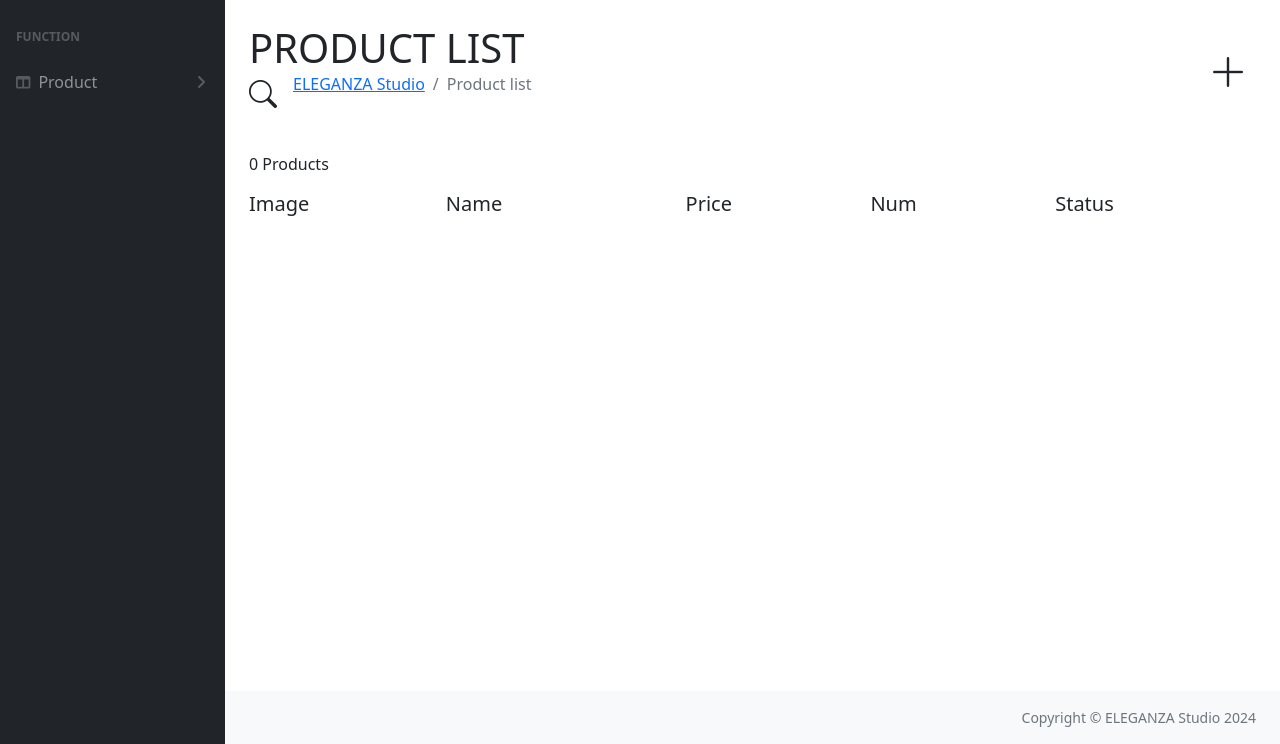
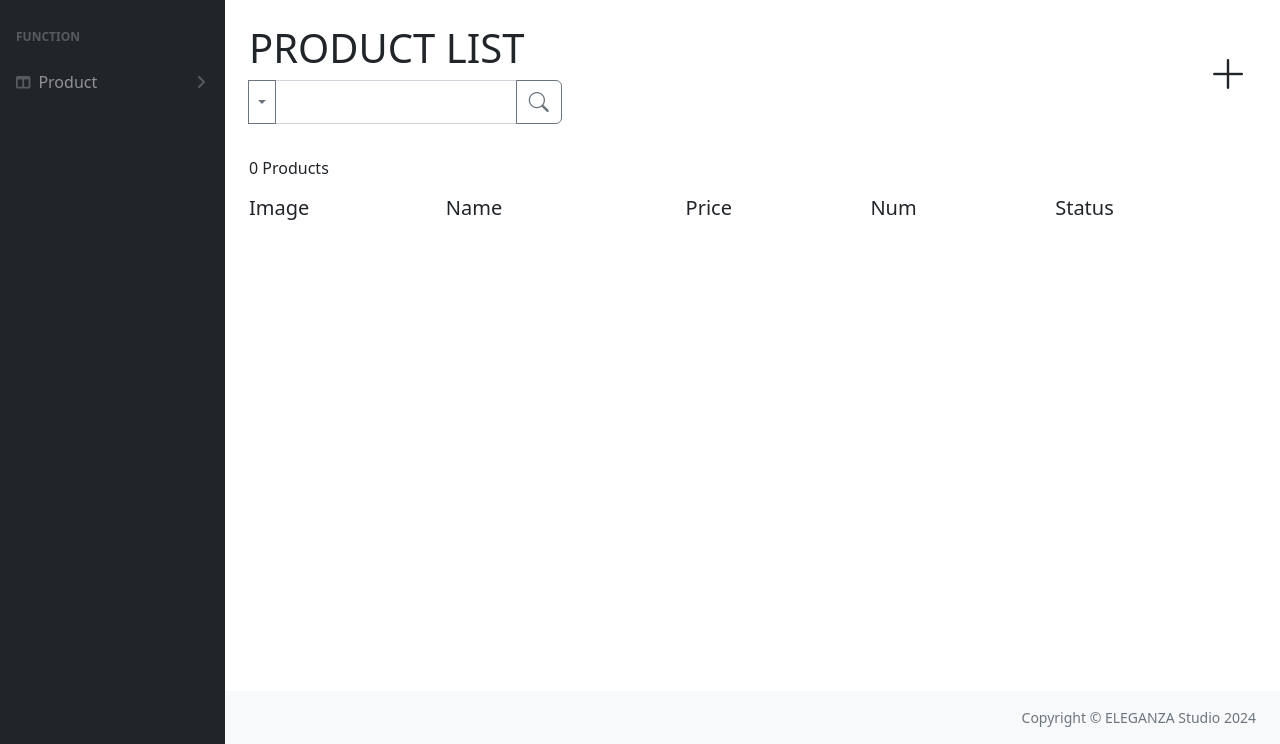
Before and after one commit to Wuuups/ELEGANZA, a PHP site: page /product-list.php in a window 1280 px wide. Shown: the part 56-800 px from the top of the page. Run offline with PHP 8.4, Linux system fonts and the light colour scheme; data comes from the database, SQL or seed files in the repository; data that the repository does not hold is empty; some libraries are stand-ins or nearby versions.

Commit message:
git整合

```diff
--- a/pages/product-list.php
+++ b/pages/product-list.php
@@ -140,14 +140,24 @@ $imgRows = $imgResult->fetch_all(MYSQLI_ASSOC);
             <div class="container-fluid px-4">
                <div class="d-flex justify-content-between align-items-center my-4">
                   <div>
-                     <h1 class="mb-0">PRODUCT LIST</h1>
-                     <div class="d-flex align-content-center">
-                        <i class="bi bi-search fs-3 me-3"></i>
-                        <ol class="breadcrumb mb-4">
-                           <li class="breadcrumb-item"><a href="index.php">ELEGANZA Studio</a></li>
-                           <li class="breadcrumb-item active">Product list</li>
-                        </ol>
+                     <h1 class="mb-2">PRODUCT LIST</h1>
+                     <!-- <div class="d-flex align-content-center"> -->
+                     <div class="input-group">
+                        <ul class="dropdown-menu dropdown-menu-start">
+                           <li><a class="dropdown-item" href="#">Name</a></li>
+                           <li><a class="dropdown-item" href="#">Brand</a></li>
+                           <li><a class="dropdown-item" href="#">Category</a></li>
+                           <li><a class="dropdown-item" href="#">Status</a></li>
+                        </ul>
+                        <button type="button" class="btn btn-outline-secondary dropdown-toggle dropdown-toggle-split" data-bs-toggle="dropdown" aria-expanded="false">
+                           <span class="visually-hidden">Toggle Dropdown</span>
+                        </button>
+                        <input type="text" class="form-control" aria-label="Text input with segmented dropdown button">
+                        <button type="button" class="btn btn-outline-secondary">
+                           <i class="bi bi-search fs-5"></i>
+                        </button>
                      </div>
+                     <!-- </div> -->
                   </div>
                   <div class="d-flex justify-content-end align-items-center flex-grow-1">
                      <div data-bs-toggle="collapse" href="#collapseExample" role="button" aria-expanded="false" aria-controls="collapseExample">
```
